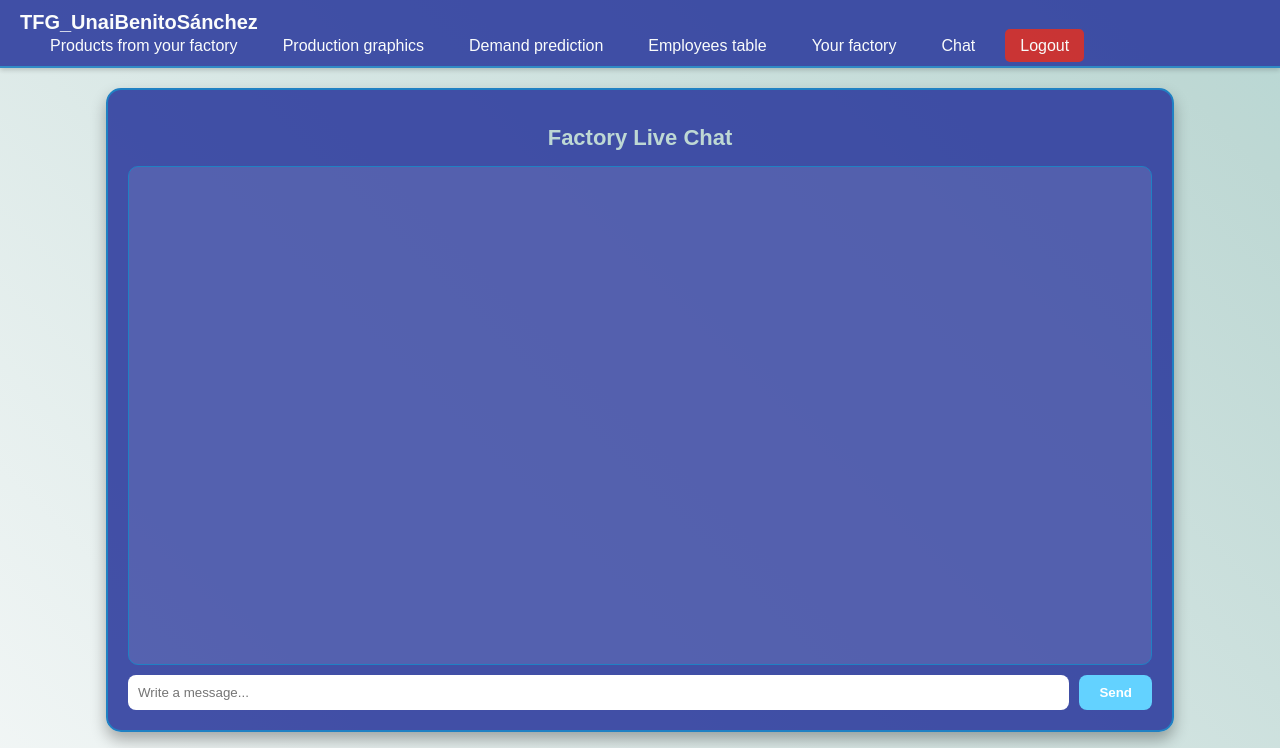
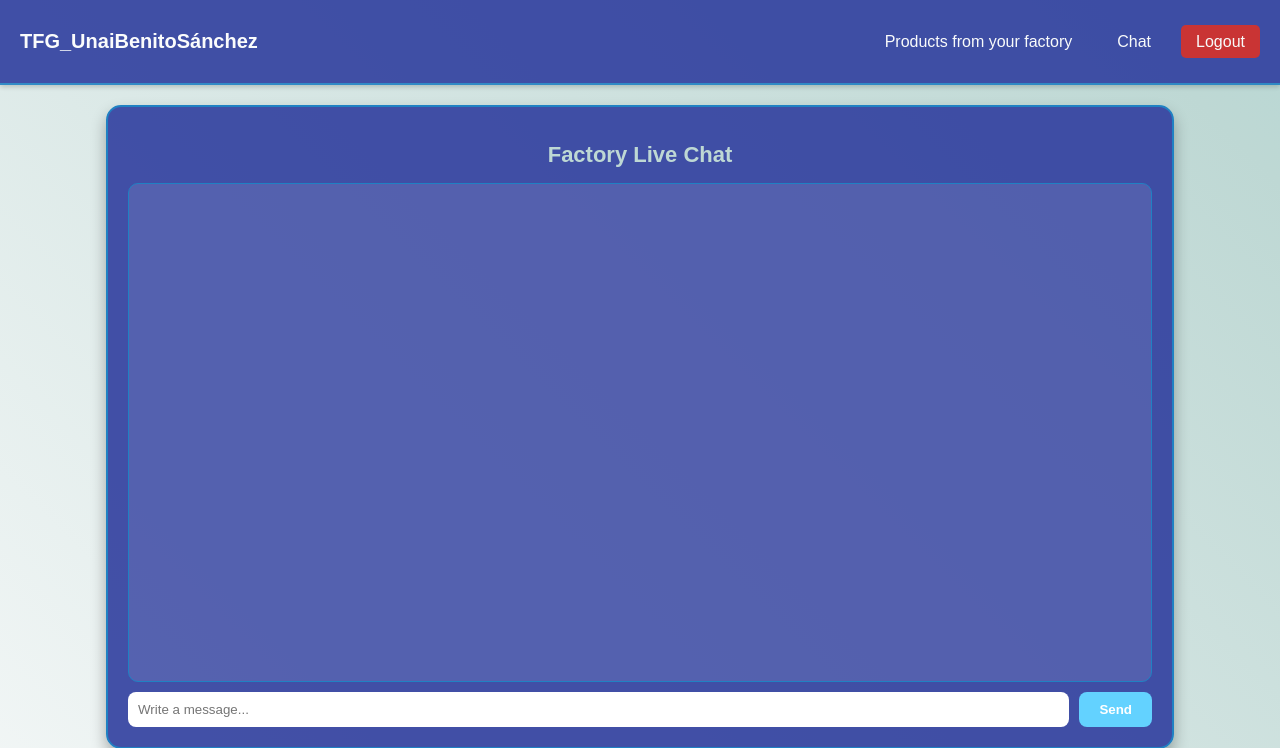
Before and after one commit to UnaiBenitoSanchez/TFG_UnaiBenito_FactoryManagement, a PHP site: page /php/chatEmployee.php in a window 1280 px wide. Shown: the top 748 px of the page. Run offline with PHP 8.4, Linux system fonts and the light colour scheme; a user stored in the database is signed in; some libraries are stand-ins or nearby versions.

Commit message:
Now the employees can't see the parts of th web where they can't access.

```diff
--- a/php/chatEmployee.php
+++ b/php/chatEmployee.php
@@ -296,13 +296,9 @@ session_start();
             }
 
             .card {
-
                 transition: margin-top 0.5s ease;
             }
 
-            body.nav-expanded .card {
-                margin-top: 260px;
-            }
         }
     </style>
 
@@ -320,30 +316,7 @@ session_start();
                 });
             }
         }
-        $(document).ready(function() {
-            $('#errorModal').hide();
 
-            function openModal() {
-                $('#errorModal').fadeIn();
-            }
-
-            function closeModal() {
-                $('#errorModal').fadeOut();
-            }
-
-            $('a').on('click', function(event) {
-                let link = $(this).attr('href');
-
-                if (link.includes('employee_dashboard.php') || link.includes('../logout.php') || link.includes('chatEmployee.php')) {
-                    return;
-                }
-
-                event.preventDefault();
-                openModal();
-            });
-
-            window.closeModal = closeModal;
-        });
     </script>
 
     <!-- css -->
@@ -353,24 +326,12 @@ session_start();
 
 <body>
 
-    <nav class="navbar" style="height: 46px;">
-        <a class="navbar-brand" href="landing_page.php" style="font-size: 20px">TFG_UnaiBenitoSánchez</a>
+    <nav class="navbar">
+        <p class="navbar-brand" href="landing_page.php" style="font-size: 20px">TFG_UnaiBenitoSánchez</p>
         <button class="navbar-toggler" onclick="toggleNavbar()" style="color: black;">☰</button>
         <ul class="navbar-nav" id="navbarNav">
             <li class="nav-item">
                 <a class="nav-link" href="employee_dashboard.php">Products from your factory</a>
-            </li>
-            <li class="nav-item">
-                <a class="nav-link" href="graphics.php">Production graphics</a>
-            </li>
-            <li class="nav-item">
-                <a class="nav-link" href="./predict_view.php">Demand prediction</a>
-            </li>
-            <li class="nav-item">
-                <a class="nav-link" href="employees_table.php">Employees table</a>
-            </li>
-            <li class="nav-item">
-                <a class="nav-link" href="factory.php">Your factory</a>
             </li>
             <li class="nav-item">
                 <a class="nav-link" href="chatEmployee.php">Chat</a>
@@ -380,16 +341,6 @@ session_start();
             </li>
         </ul>
     </nav>
-
-    <div id="errorModal" class="modal">
-        <div class="modal-content">
-            <span class="close-btn" onclick="closeModal()">&times;</span>
-            <h2>Access Denied</h2>
-            <p>As an employee, you can't access this section.</p>
-            <p>Only the bosses can access there.</p>
-            <button onclick="closeModal()">Close</button>
-        </div>
-    </div>
 
     <div class="card">
         <h1>Factory Live Chat</h1>
```
Also changed, not shown: php/employee_dashboard.php (+1 -48 lines).
